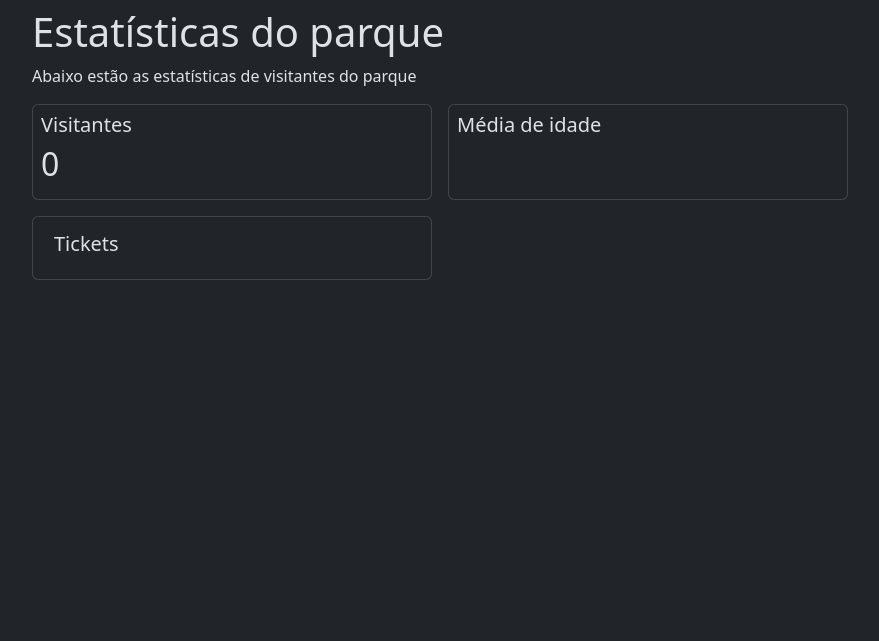
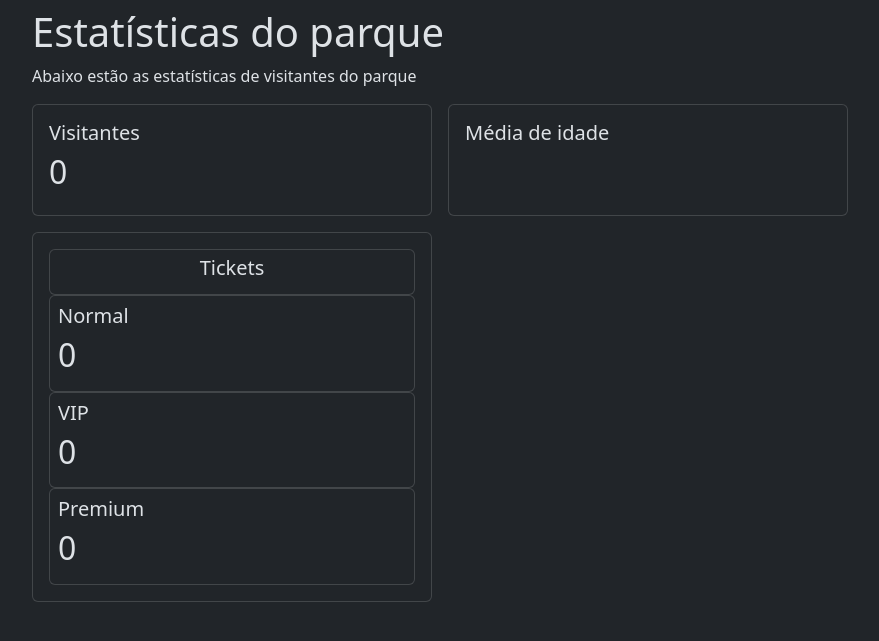
Before and after one commit to matheuskirst/senac-django, a Django app: page /statistics/ in a window 1280 px wide. Shown: the part 78-719 px from the top of the page, without its empty margins (50-929 px from the left). Run offline with Django 5.2, Linux system fonts and the light colour scheme; data that the repository does not hold is empty.

Commit message:
refact: update templates

```diff
--- a/gerenciamento-visitantes/app/forms.py
+++ b/gerenciamento-visitantes/app/forms.py
@@ -10,6 +10,5 @@ class VisitorForm(ModelForm):
             'cpf',
             'birthdate',
             'ticket_date',
-            'ticket_type',
-            'ticket_code'
+            'ticket_type'
         ]
--- a/gerenciamento-visitantes/app/templates/pages/create-visitor.html
+++ b/gerenciamento-visitantes/app/templates/pages/create-visitor.html
@@ -110,7 +110,7 @@ Cadastrar Visitante
                 </div>
 
                 <div>
-                    <label for="ticket_type" class="form-label">Tipo de Ingresso</label>
+                    <label for="ticket_type" class="form-label">Tipo da Visita</label>
                     <select name="ticket_type" id="ticket_type" class="form-select" required>
                         <option value="" selected disabled hidden>-- Selecione --</option>
 
--- a/gerenciamento-visitantes/app/templates/pages/statistics.html
+++ b/gerenciamento-visitantes/app/templates/pages/statistics.html
@@ -13,14 +13,14 @@ Estatísticas
     <div class="d-flex flex-column gap-3">
 
         <div class="d-flex flex-row gap-3">
-            <div class="card card-custom p-2">
+            <div class="card card-custom p-3">
                 <div class="d-flex justify-content-between">
                     <h5>Visitantes</h5>
                 </div>
                 <h2>{{ stats.visitors_count }}</h2>
             </div>
 
-            <div class="card card-custom p-2">
+            <div class="card card-custom p-3">
                 <div class="d-flex justify-content-between">
                     <h5>Média de idade</h5>
                 </div>
@@ -28,25 +28,23 @@ Estatísticas
             </div>
         </div>
 
-        <div class="card card-custom p-2">
-            <div class="btn d-flex justify-content-between"  data-bs-toggle="collapse" href="#collapseTickets" role="button" aria-expanded="false" aria-controls="collapseTickets">
+        <div class="card card-custom p-3">
+            <div class="card btn d-flex justify-content-between"  data-bs-toggle="collapse" href="#collapseTickets" role="button" aria-expanded="true" aria-controls="collapseTickets">
                 <h5>Tickets</h5>
             </div>
-                <div class="collapse" id="collapseTickets">
+            <div class="collapse show" id="collapseTickets">
                 <div class="card p-2">
                     <div class="d-flex justify-content-between">
                         <h5>Normal</h5>
                     </div>
                     <h2>{{ stats.ticket_normal_count }}</h2>
                 </div>
-
                 <div class="card p-2">
                     <div class="d-flex justify-content-between">
                         <h5>VIP</h5>
                     </div>
                     <h2>{{ stats.ticket_vip_count }}</h2>
                 </div>
-
                 <div class="card p-2">
                     <div class="d-flex justify-content-between">
                         <h5>Premium</h5>
--- a/gerenciamento-visitantes/app/templates/pages/update-visitor.html
+++ b/gerenciamento-visitantes/app/templates/pages/update-visitor.html
@@ -93,7 +93,7 @@ Atualizar Visitante
                 </div>
 
                 <div>
-                    <label for="ticket_date" class="form-label">Data do Ingresso</label>
+                    <label for="ticket_date" class="form-label">Data da Visita</label>
                     <input type="date"
                     class="form-control {% if form.ticket_date.errors %} border-danger {% endif %}"
                     id="ticket_date"
--- a/gerenciamento-visitantes/app/views.py
+++ b/gerenciamento-visitantes/app/views.py
@@ -3,7 +3,7 @@ from datetime import datetime
 
 from django.db.models import Q, Count, Avg
 from django.db.models.functions import ExtractYear
-from django.http import HttpRequest, HttpResponse, HttpResponseNotFound
+from django.http import HttpRequest, HttpResponse, HttpResponseRedirect
 from django.shortcuts import render, redirect
 
 from .models import Visitor
@@ -49,7 +49,7 @@ def list_visitors(request: HttpRequest) -> HttpResponse:
 
     return render(request, 'pages/list-visitors.html', context)
 
-def create_visitor(request: HttpRequest) -> HttpResponse:
+def create_visitor(request: HttpRequest) -> HttpResponse | HttpResponseRedirect:
     template_name = 'pages/create-visitor.html'
     form = None
 
@@ -73,7 +73,7 @@ def create_visitor(request: HttpRequest) -> HttpResponse:
 
     return render(request, template_name, context)
 
-def update_visitor(request: HttpRequest, id: int) -> HttpResponse:
+def update_visitor(request: HttpRequest, id: int) -> HttpResponse | HttpResponseRedirect:
     template_name = 'pages/update-visitor.html'
     form = None
 
@@ -103,7 +103,7 @@ def update_visitor(request: HttpRequest, id: int) -> HttpResponse:
 
         return render(request, template_name, context)
 
-def delete_visitor(request: HttpRequest, id: int) -> HttpResponse:
+def delete_visitor(request: HttpRequest, id: int) -> HttpResponse | HttpResponseRedirect:
     if request.method == 'POST':
         visitor = Visitor.objects.get(pk=id)
         visitor.delete()
```
Lines whose indentation alone changed are shown as unchanged.
